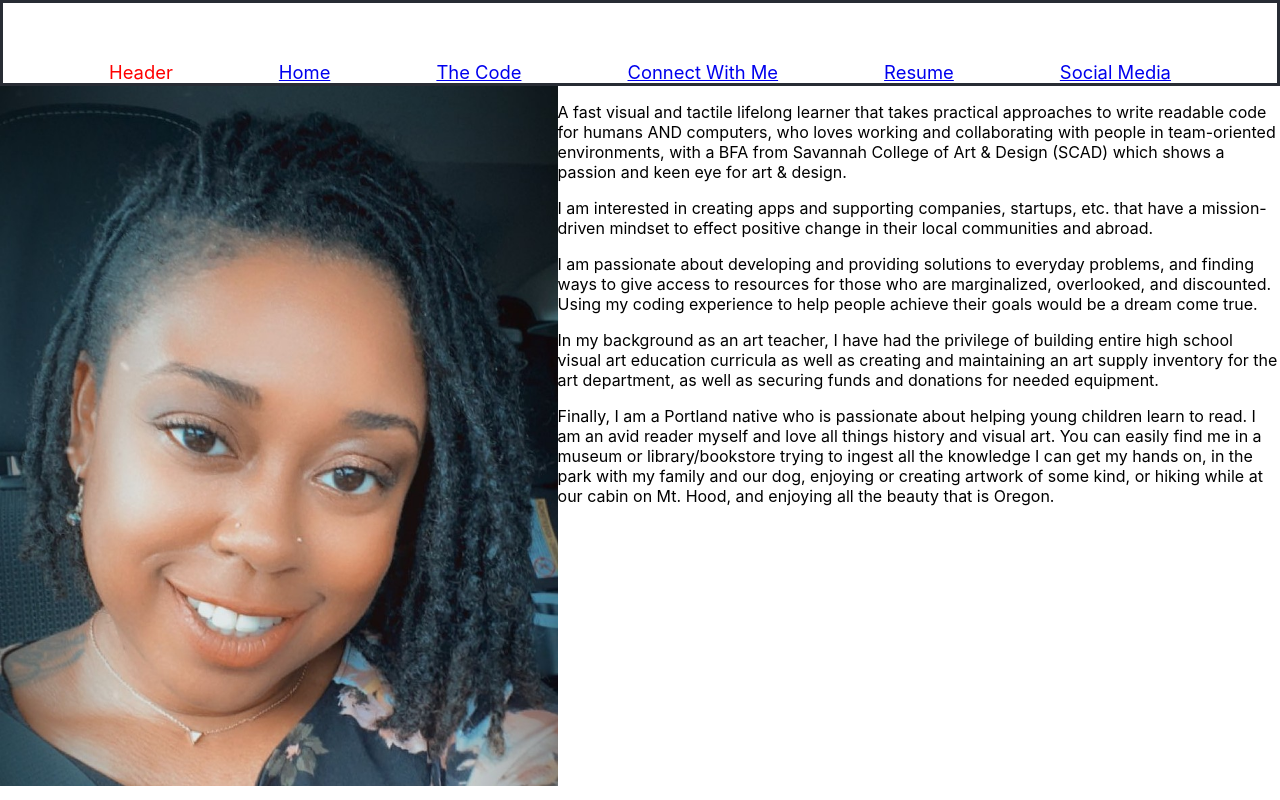
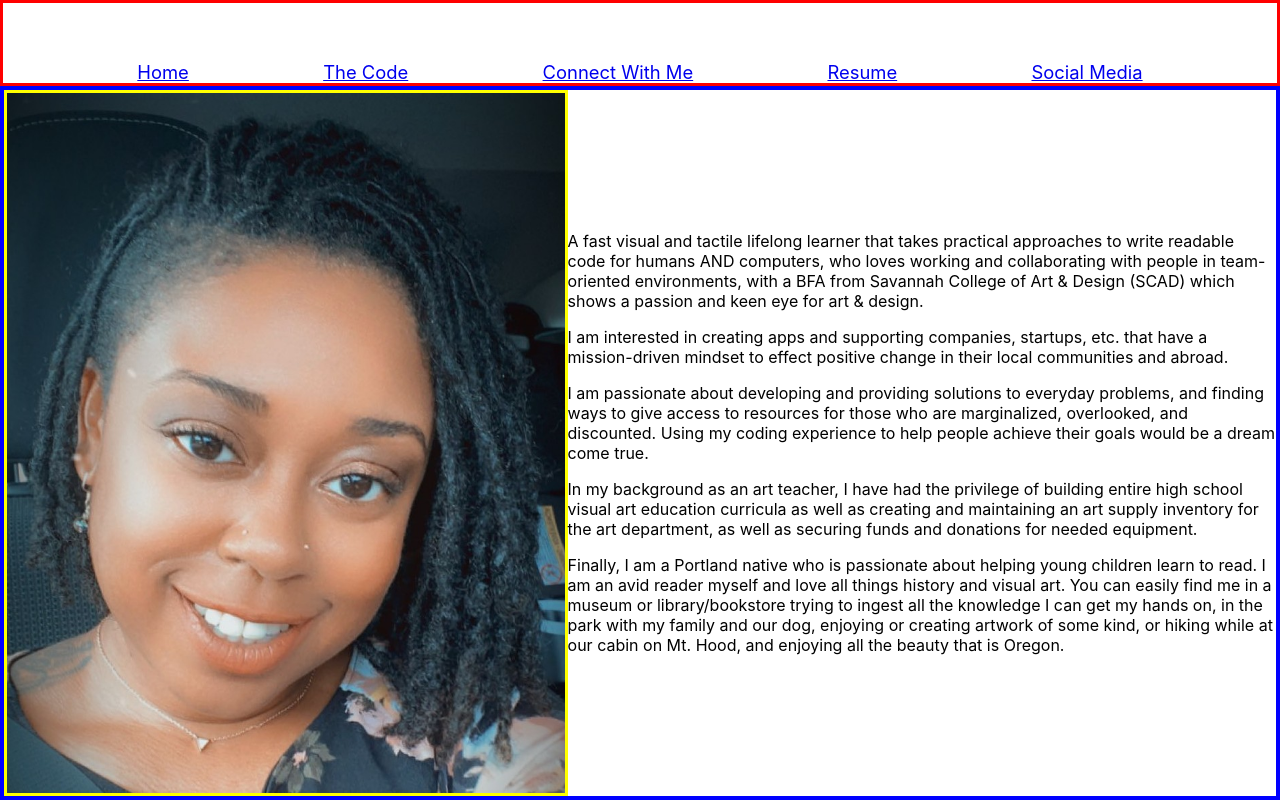
Before and after one commit to dimitraweinstein/dev-portfolio, a React (Create React App) app: page / in a window 1280 px wide. Built offline with nearby package versions, Linux system fonts and the light colour scheme.

Commit message:
bio text aligned center

```diff
--- a/src/App.css
+++ b/src/App.css
@@ -15,7 +15,7 @@
 
 .header-div {
   background-color: white;
-  border: solid 3px #282c34;
+  border: solid 3px red;
   min-height: 10vh;
   display: flex;
   flex-direction: row;
@@ -26,13 +26,17 @@
 }
 
 .bio-pic {
+  border: solid 3px yellow;
 height: 700px;
 }
 
 main {
+  border: solid 4px blue;
   display: flex;
   flex-direction: row;
+  align-items: center;
 }
+
 
 /* .App-link {
   color: #61dafb;
--- a/src/Header.js
+++ b/src/Header.js
@@ -5,7 +5,6 @@ export default class Header extends Component {
     render() {
         return (
             <div className = 'header-div'>
-                Header
                 <Route>
                     <NavLink to='/'>Home</NavLink>
                     <NavLink to='/thecode'>The Code</NavLink>
```
